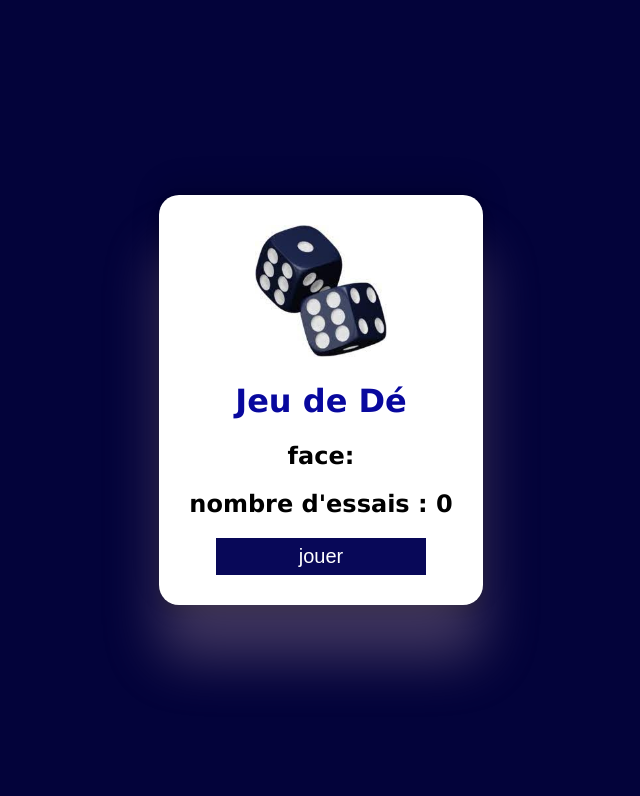
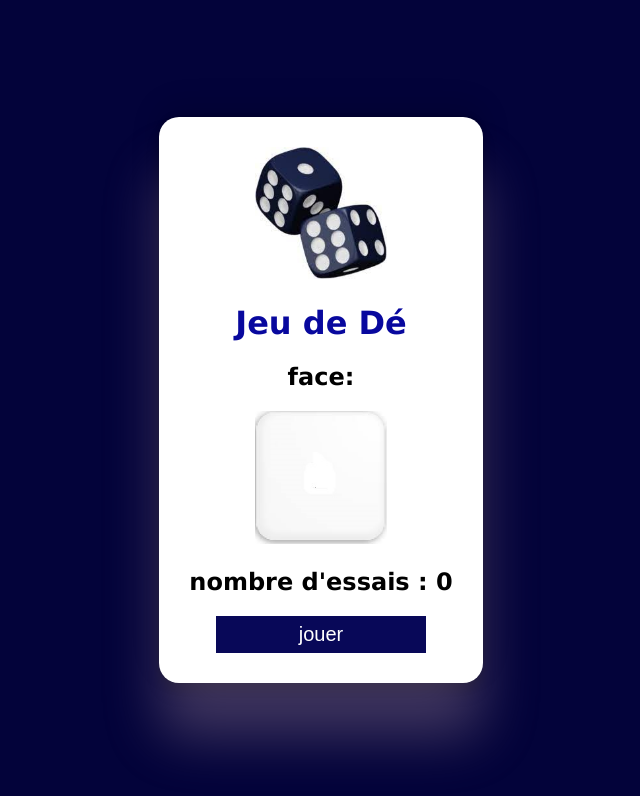
Before and after one commit to lamnaourm/atelier05dev201, a React (Create React App) app: page / in a window 1280 px wide. Shown: the top 796 px of the page, without its empty margins (319-959 px from the left). Built offline with nearby package versions, Linux system fonts and the light colour scheme.

Commit message:
solution

```diff
--- a/src/components/JeuDe.jsx
+++ b/src/components/JeuDe.jsx
@@ -24,6 +24,13 @@ export default class JeuDe extends Component {
                 <img src={require('../images/de.jpeg')} alt='logo de dé' />
                 <h1>Jeu de Dé</h1>
                 <h2>face:{this.state.face} </h2>
+                {
+                    this.state.face ===null?
+                    <img src={require("../images/facevide.jpeg")} alt="" />
+                    :
+                    <img src={require("../images/face"+this.state.face+".jpeg")} alt="" />
+                }
+
                 <h2>nombre d'essais : {this.state.compteur}</h2>
                 {this.state.fin ?
                 <div>
```
